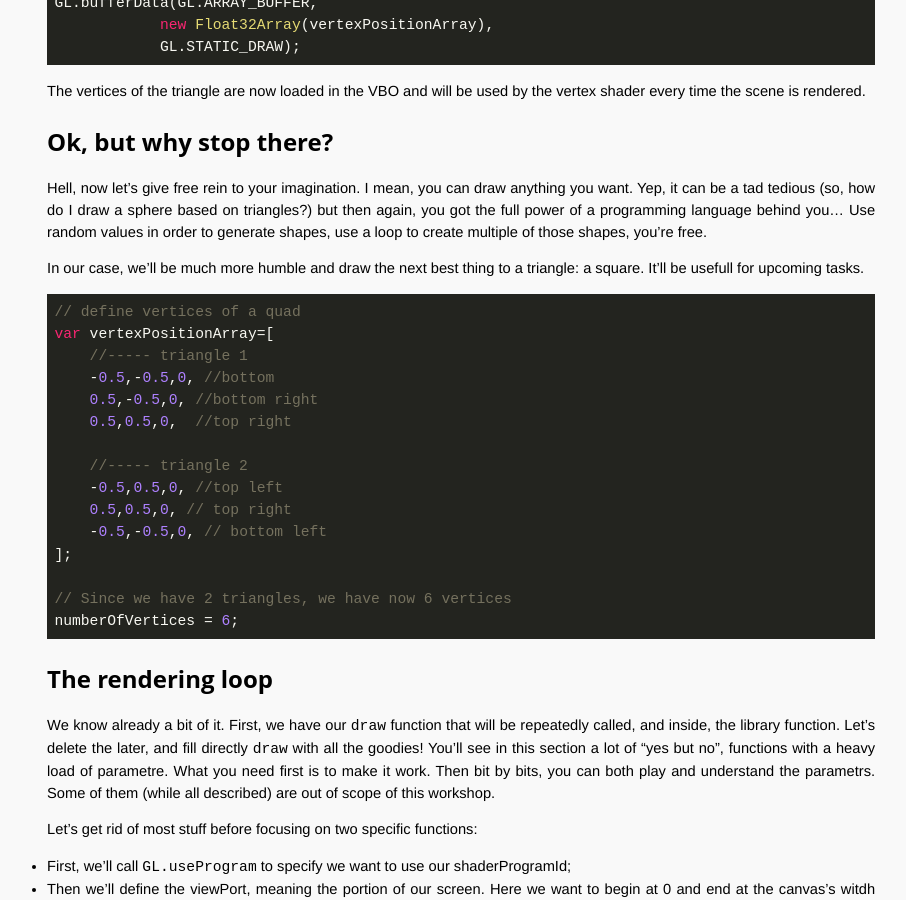
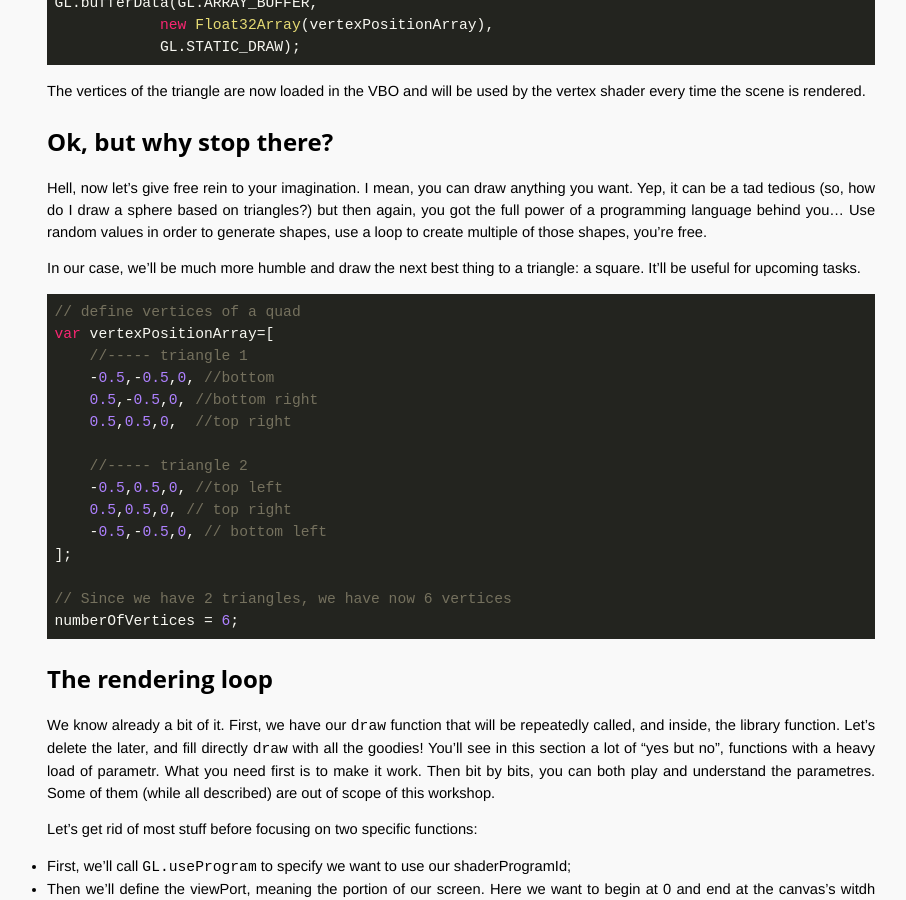
Before and after one commit to OpenTechSchool-Brussels/intro-to-webGL-and-shaders, a Jekyll site: the page built from log3_draw-shape.md, in a window 1280 px wide and 900 px high, scrolled down 2229 px. Shown: the whole window, without its empty margins (309-1215 px from the left). Built offline with Jekyll 4.4.1, drawn with Linux system fonts in a browser that asks for light colours; some of the changed text lies outside the part shown.

Commit message:
Update log3_draw-shape.md

```diff
--- a/log3_draw-shape.md
+++ b/log3_draw-shape.md
@@ -70,7 +70,7 @@
 ## Ok, but why stop there?
 Hell, now let's give free rein to your imagination. I mean, you can draw anything you want. Yep, it can be a tad tedious (so, how do I draw a sphere based on triangles?) but then again, you got the full power of a programming language behind you... Use random values in order to generate shapes, use a loop to create multiple of those shapes, you're free.
 
-In our case, we'll be much more humble and draw the next best thing to a triangle: a square. It'll be usefull for upcoming tasks.
+In our case, we'll be much more humble and draw the next best thing to a triangle: a square. It'll be useful for upcoming tasks.
 
 ~~~ JavaScript
 // define vertices of a quad
@@ -93,7 +93,7 @@
 
 ## The rendering loop
 
-We know already a bit of it. First, we have our `draw` function that will be repeatedly called, and inside, the library function. Let's delete the later, and fill directly `draw` with all the goodies! You'll see in this section a lot of "yes but no", functions with a heavy load of parametre. What you need first is to make it work. Then bit by bits, you can both play and understand the parametrs. Some of them (while all described) are out of scope of this workshop.
+We know already a bit of it. First, we have our `draw` function that will be repeatedly called, and inside, the library function. Let's delete the later, and fill directly `draw` with all the goodies! You'll see in this section a lot of "yes but no", functions with a heavy load of parametr. What you need first is to make it work. Then bit by bits, you can both play and understand the parametres. Some of them (while all described) are out of scope of this workshop.
 
 Let's get rid of most stuff before focusing on two specific functions:
 
@@ -139,7 +139,7 @@
 ## On a completly unrelated note: WebGL Init
 Errr, what can we say, this part is a bore... But hey, be merry, it's the last function you need to delete before we can set your code free from our library!
 
-So, what does it implies to initialise our webGL context? First, we need to have acess to our canvas HTML tag and measure it. Then we try to get a WebGL context from it, and then set the clear color to black. Which code wise means:
+So, what does it implies to initialize our webGL context? First, we need to have access to our canvas HTML tag and measure it. Then we try to get a WebGL context from it, and then set the clear color to black. Which code wise means:
 
 ~~~ JavaScript
 
```
